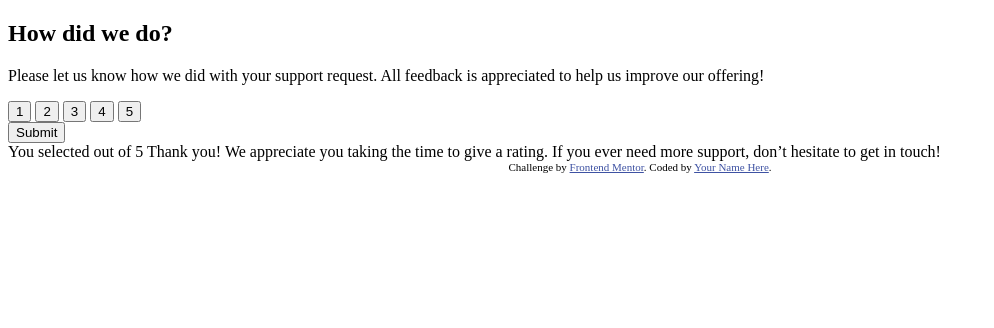
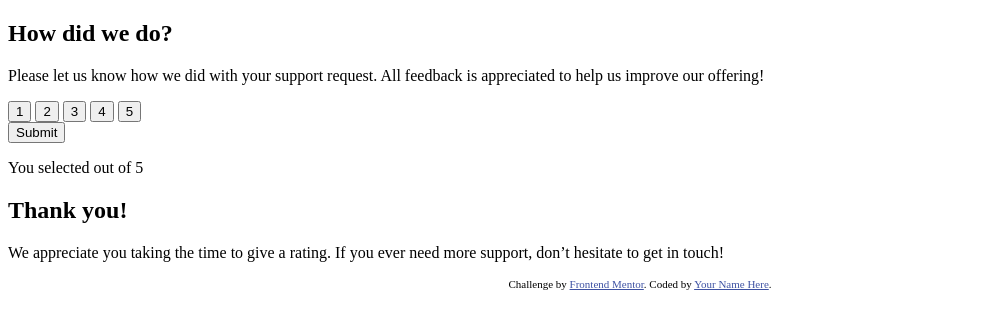
Before and after one commit to VictorR29/Componente-calificaci-n-interactivo, a plain HTML site: page index.html in a window 1280 px wide. Shown: the whole page, without its empty margins (0-994 px from the left). Drawn offline with Linux system fonts and the light colour scheme.

Commit message:
Estruturando el apartado thankYouState

```diff
--- a/index.html
+++ b/index.html
@@ -20,11 +20,13 @@
     <!-- Rating state start -->
 
     <div class="ratingState">
+
       <div class="contenText">
         <h2>How did we do?</h2>
         <p>Please let us know how we did with your support request. All feedback is appreciated
         to help us improve our offering!</p>
       </div>
+
       <div class="rating">
         <input type="button" value="1">
         <input type="button" value="2">
@@ -32,9 +34,11 @@
         <input type="button" value="4">
         <input type="button" value="5">
       </div>
+
       <div class="btn-rating">
         <button type="submit"> Submit</button>
       </div>
+
     </div>
 
     <!-- Rating state end -->
@@ -42,26 +46,21 @@
     <!-- Thank you state start -->
 
     <div class="thanksState">
+      <div class="ico">
 
+      </div>
+      <div class="ratingSelected">
+        <span><p>You selected <!-- Add rating here --> out of 5</p></span>
+      </div>
+      <div class="contenteText">
+        <h2>Thank you!</h2>
+        <p>We appreciate you taking the time to give a rating. If you ever need more support,
+            don’t hesitate to get in touch!</p>
+      </div>
     </div>
 
     <!-- Thank you state end -->
   </div>
-
-
-
-
-
-
-
-  You selected <!-- Add rating here --> out of 5
-
-  Thank you!
-
-  We appreciate you taking the time to give a rating. If you ever need more support,
-  don’t hesitate to get in touch!
-
-
 
 
   <div class="attribution">
```
